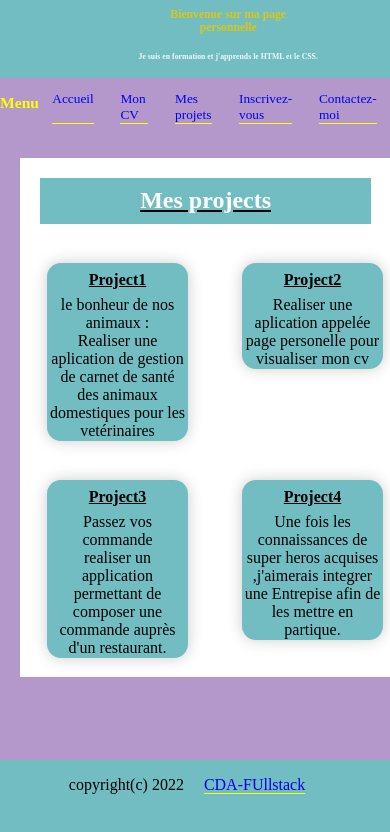
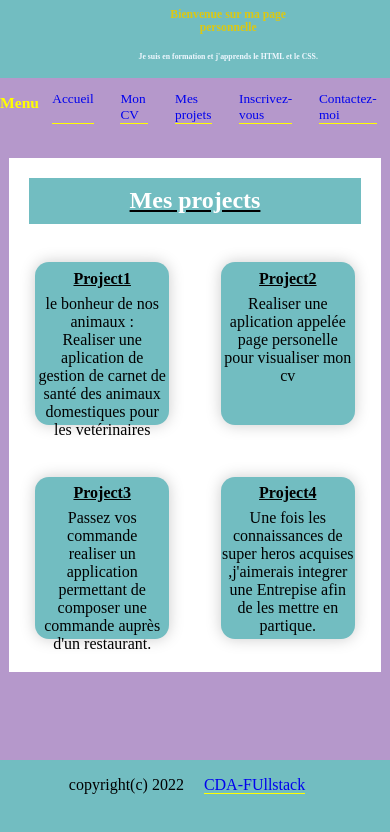
Before and after one commit to ColasRblr/personal-page-simplon, a plain HTML site: page views/projects.html in a window 390 px wide. Drawn offline with Linux system fonts and the light colour scheme.

Commit message:
adding responsive project page

```diff
--- a/views/projects.html
+++ b/views/projects.html
@@ -29,6 +29,7 @@
             <a href="contact.html">Contactez-moi</a>
         </nav>
 
+        <div class="project-container">
             <div class="content projects-page">
                 <b><u>
                         <h2 class="project">Mes projects</h2>
@@ -72,6 +73,7 @@
                 </div>
 
             </div>
+        </div>
     </section>
 
     <footer>
```
Lines whose indentation alone changed are shown as unchanged.
